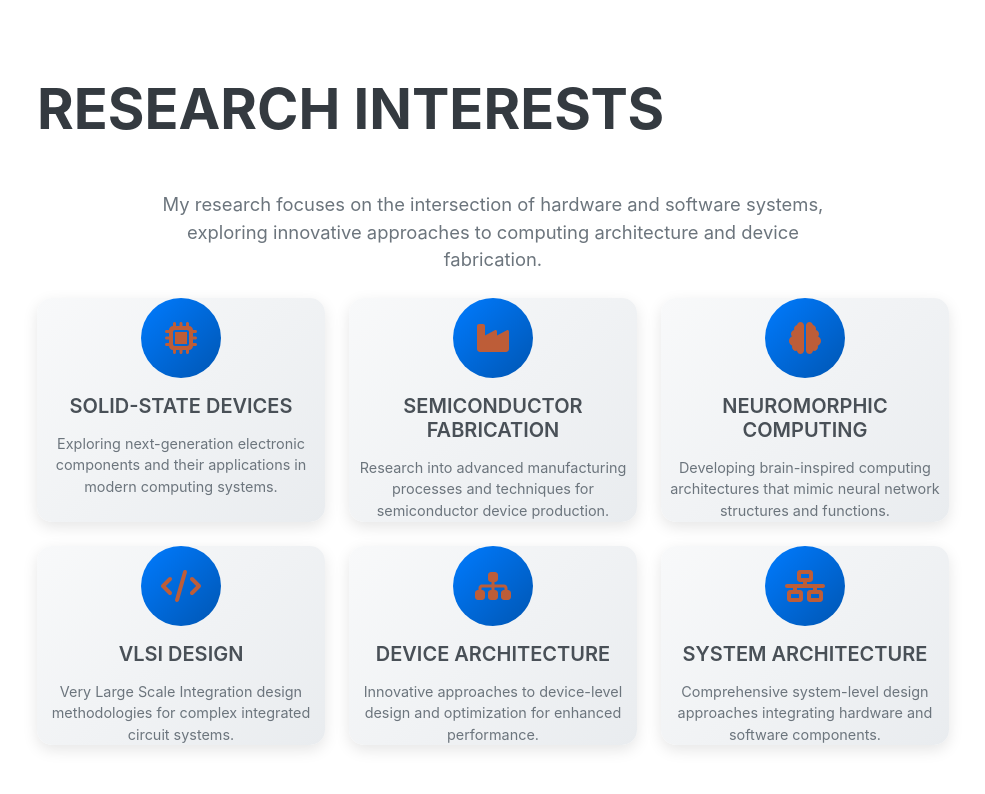
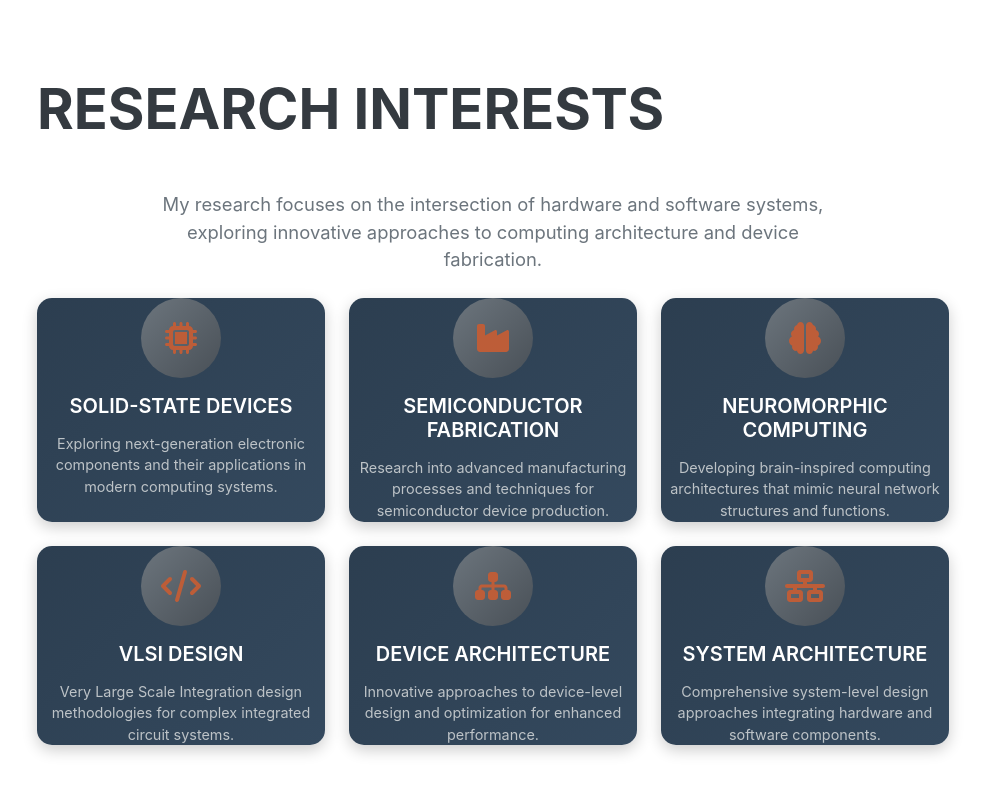
Before and after one commit to Sartaj-aziz-work/sartaj-aziz-work.github.io, a plain HTML site: page index.html in a window 1280 px wide. Shown: the part 4474-5268 px from the top of the page, without its empty margins (283-1268 px from the left). Drawn offline with nearby package versions, Linux system fonts and the light colour scheme; a web font is replaced by a local one.

Commit message:
Update index.html

```diff
--- a/index.html
+++ b/index.html
@@ -296,22 +296,23 @@ characteristics.</li>
 .interest-card {
     border: none;
     border-radius: 15px;
-    box-shadow: 0 5px 15px rgba(0,0,0,0.1);
+    box-shadow: 0 5px 15px rgba(0,0,0,0.2);
     transition: all 0.3s ease;
-    background: linear-gradient(135deg, #f8f9fa 0%, #e9ecef 100%);
+    background: linear-gradient(135deg, #2c3e50 0%, #34495e 100%);
+    color: white;
 }
 
 .interest-card:hover {
     transform: translateY(-5px);
-    box-shadow: 0 15px 30px rgba(0,0,0,0.15);
-    background: linear-gradient(135deg, #ffffff 0%, #f8f9fa 100%);
+    box-shadow: 0 15px 30px rgba(0,0,0,0.3);
+    background: linear-gradient(135deg, #34495e 0%, #2c3e50 100%);
 }
 
 .interest-icon {
     width: 80px;
     height: 80px;
     border-radius: 50%;
-    background: linear-gradient(135deg, #007bff 0%, #0056b3 100%);
+    background: linear-gradient(135deg, #6c757d 0%, #495057 100%);
     display: flex;
     align-items: center;
     justify-content: center;
@@ -321,7 +322,7 @@ characteristics.</li>
 
 .interest-card:hover .interest-icon {
     transform: scale(1.1);
-    background: linear-gradient(135deg, #28a745 0%, #20c997 100%);
+    background: linear-gradient(135deg, #495057 0%, #343a40 100%);
 }
 
 .interest-icon i {
@@ -329,13 +330,13 @@ characteristics.</li>
 }
 
 .card-title {
-    color: #495057;
+    color: #ffffff;
     font-weight: 600;
     margin-bottom: 15px;
 }
 
 .card-text {
-    color: #6c757d;
+    color: #bdc3c7;
     font-size: 0.9rem;
     line-height: 1.5;
 }
```
